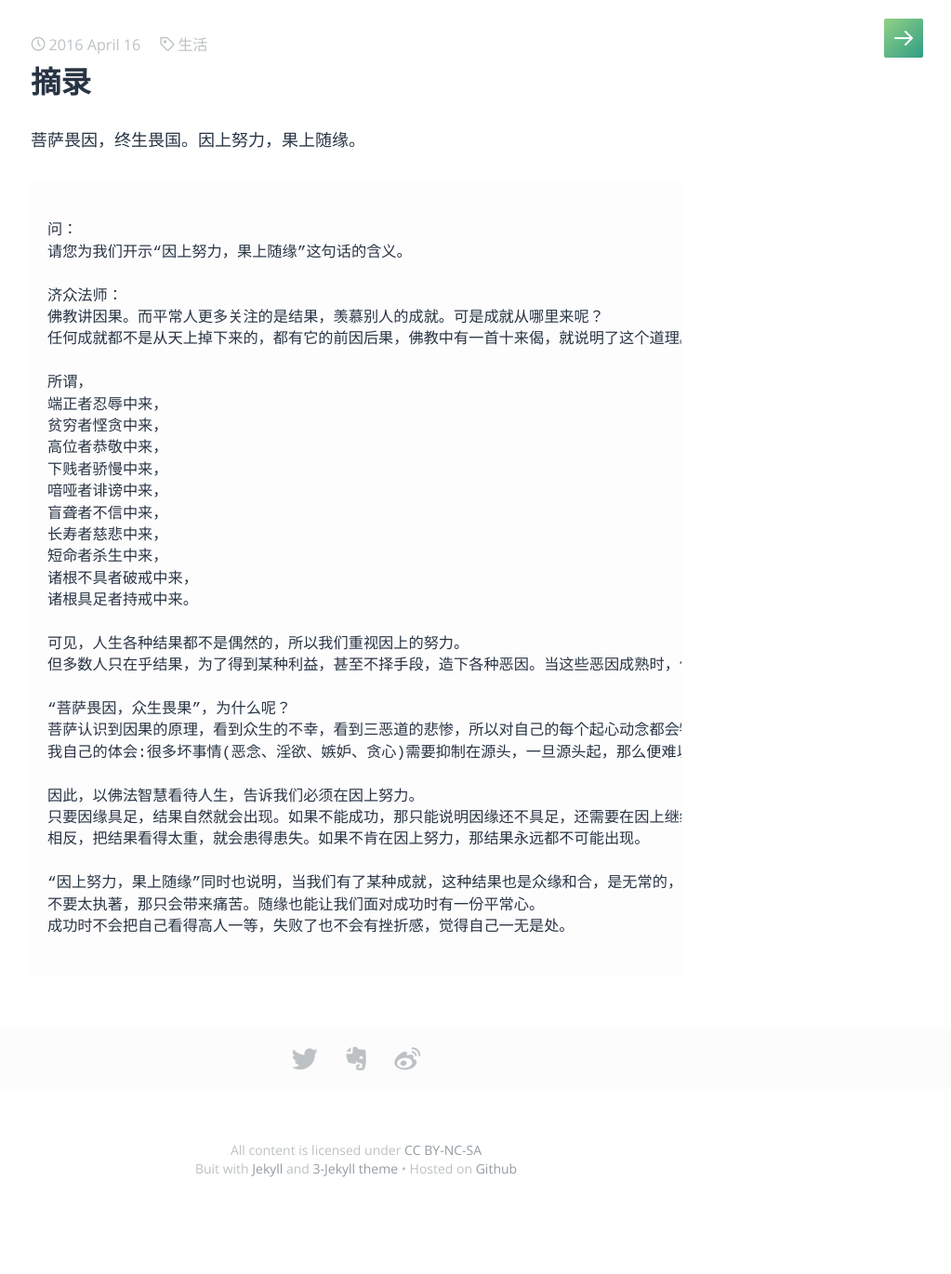
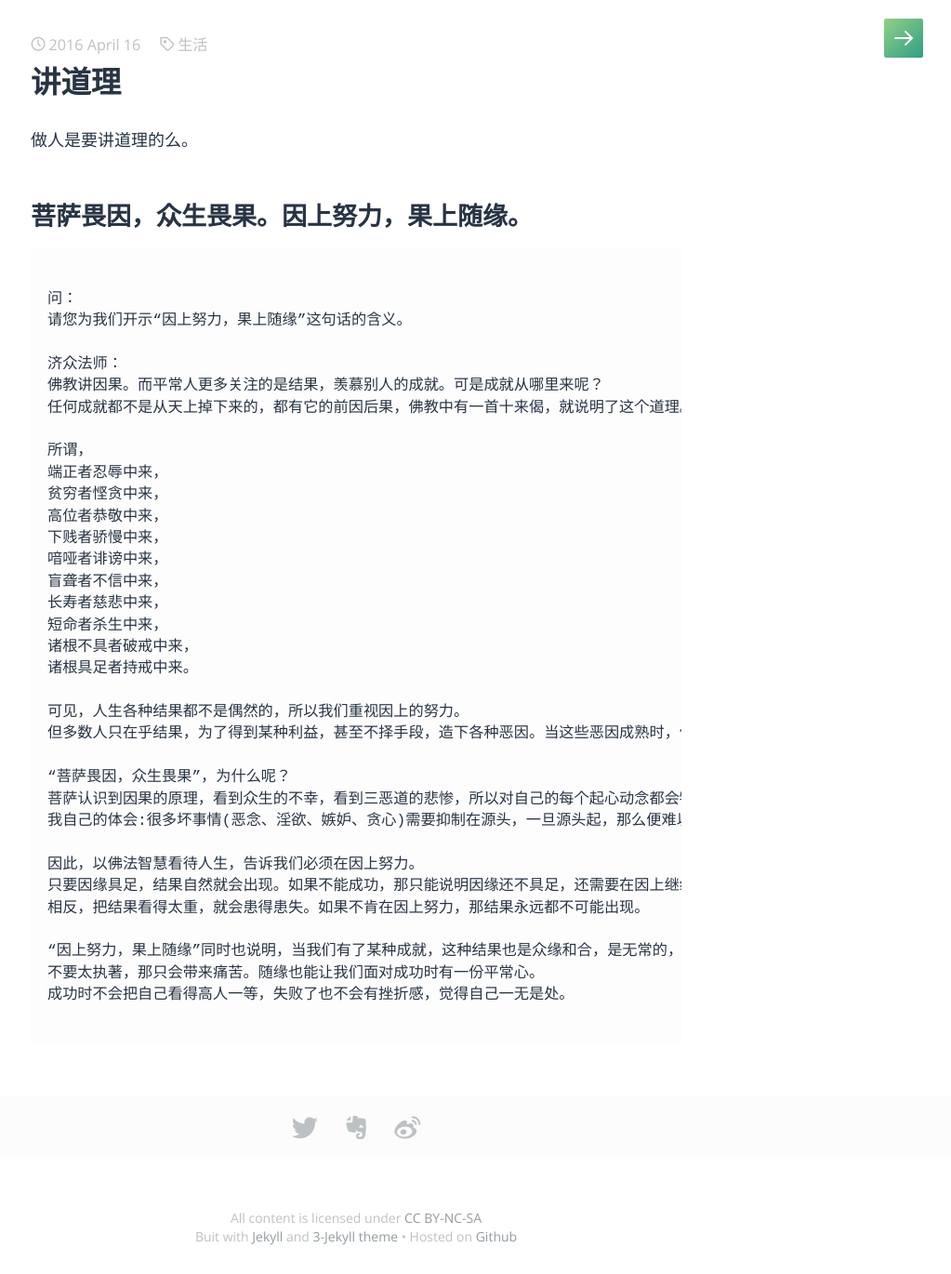
Before and after one commit to zhaohangbo/zhaohangbo.github.io, a Jekyll site: the page built from _posts/life/2016-04-16-motto.md, in a window 1280 px wide. Shown: the whole page at 93% size, without its empty margins (257-1280 px from the left). Built offline with Jekyll 4.4.1, drawn with Linux system fonts in a browser that asks for light colours; some web fonts are replaced; comment, search, counter and statistics services are not loaded.

Commit message:
add some posts

````diff
--- a/_posts/life/2016-04-16-motto.md
+++ b/_posts/life/2016-04-16-motto.md
@@ -1,12 +1,14 @@
 ---
 layout: post
-title: 摘录
+title: 讲道理
 category: 生活
 tags: 生活
 keywords: 生活
 ---
 
-菩萨畏因，终生畏国。因上努力，果上随缘。
+做人是要讲道理的么。
+
+## 菩萨畏因，众生畏果。因上努力，果上随缘。
 
 ```
 
````
